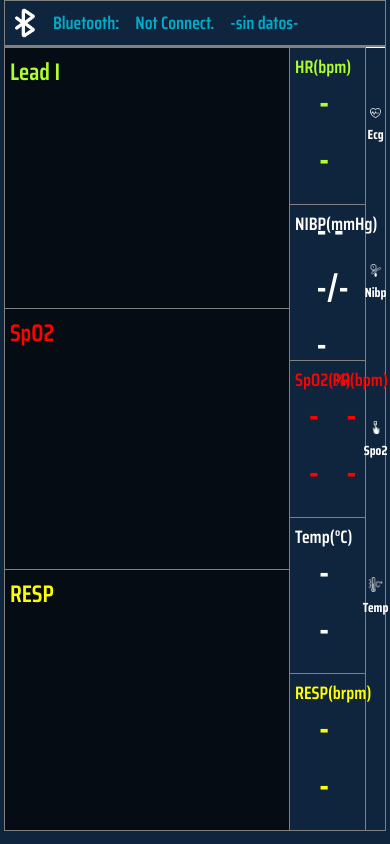
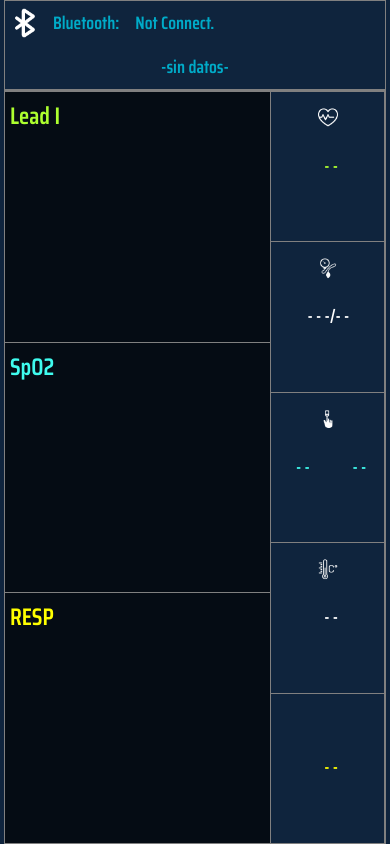
Before and after one commit to ematijasvic-conflu/berry-em, a plain HTML site: page public/index.html in a window 390 px wide. Drawn offline with Linux system fonts and the light colour scheme.

Commit message:
agregar xs

```diff
--- a/public/css/styles.css
+++ b/public/css/styles.css
@@ -28,11 +28,24 @@ body {
 .status-bar-container {
   width: 98%;
   /* height: 5%; */
-
   border: 1px solid grey;
-
   display: flex;
   flex-direction: row;
+}
+
+.bluetooth-container {
+  display: flex;
+  flex-direction: row;
+}
+
+@media (max-width: 768px) {
+  .status-bar-container {
+    flex-direction: column;
+  }
+  .status-bar-container div {
+    display: flex;
+    flex-direction: row;
+  }
 }
 
 .bluetoothImage {
@@ -56,6 +69,13 @@ body {
 .bluetoothImage img {
   height: 40px;
   width: 40px;
+}
+
+.info-container{
+  display: flex;
+  justify-content: center;
+  text-align: center;
+  border: red 2 px solid;
 }
 
 .status-text {
@@ -95,6 +115,11 @@ body {
   flex-direction: column;
   align-items: stretch;
 }
+@media (max-width: 768px) {
+  .waveforms-container {
+    width: 70%;
+  }
+}
 
 .waveform-box {
   width: 100%;
@@ -132,16 +157,25 @@ body {
   flex-direction: column;
   align-items: stretch;
 }
+@media (max-width: 768px) {
+  .parameters-container {
+    width: 30%;
+
+  }
+}
 
 .parameter-box {
   width: 100%;
   height: 100%;
-
   border-top: 1px solid grey;
-
   display: flex;
   position: relative;
   justify-content: stretch;
+}
+@media (max-width: 768px) {
+  .parameter-box {
+  overflow: hidden;
+  }
 }
 
 .parameter-title {
@@ -149,6 +183,11 @@ body {
   margin: 5px;
   display: block;
   font-size: large;
+}
+@media (max-width: 768px) {
+  .parameter-title {
+    display: none;
+  }
 }
 
 .parameter-value {
@@ -158,6 +197,12 @@ body {
   transform: translate(-50%, -50%);
   margin: 5px;
   font-size: 36px;
+}
+@media (max-width: 768px) {
+  .parameter-value {
+    transform: translate(-60%, -70%);
+    font-size: 110%;
+  }
 }
 
 .parameter-subox {
@@ -177,6 +222,11 @@ body {
   flex-direction: column;
   align-items: center;
   justify-content: flex-start;
+}
+@media (max-width: 768px) {
+  .settings-container{
+    display: none;
+  }
 }
 
 .item-settings-container {
@@ -200,6 +250,29 @@ body {
   opacity: 0.8;
   background-color: rgba(104, 107, 109, 0.169);
 }
+.setting-button-xs {
+  display: none;
+}
+@media (max-width: 768px) {
+  .setting-button-xs {
+    cursor: pointer;
+    display: block;
+    box-sizing: content-box;
+    padding: 4px 6px;
+    border-radius: 2px;
+    width: 20px;
+    height: 20px;
+    position: absolute;
+    top: 10%;
+    left: 50%;
+    transform: translate(-50%, -10%);
+  }
+}
+
+.setting-button-xs:active {
+  transform: scale(0.9);
+  background-color : rgb(63, 251, 238,80%);
+}
 
 .setting-button {
   width: 60%;
@@ -217,7 +290,7 @@ body {
 }
 
 .spo2-color {
-  color: red;
+  color: rgb(63, 251, 238);
 }
 
 .resp-color {
--- a/public/index.html
+++ b/public/index.html
@@ -13,6 +13,7 @@
 
   <body>
     <div class="status-bar-container">
+      <div  class="bluetooth-container">
         <div
           class="bluetoothImage"
           id="bluetoothImage"
@@ -22,10 +23,13 @@
         </div>
         <div class="status-text">Bluetooth:</div>
         <div id="bluetooth-status" class="status-text">Not Connect.</div>
+      </div>
+      <div class="info-container">
         <div id="patient" class="status-text"></div>
         <p id="error-text" class="error-text">
           Error: por favor intente de nuevo
         </p>
+      </div>
     </div>
     <div class="container">
       <div class="waveforms-container">
@@ -45,6 +49,7 @@
 
       <div class="parameters-container">
         <div class="parameter-box">
+          <img id="ecg-button-xs" class="setting-button-xs" src="./images/Ecg.png" />
           <span class="parameter-title ecg-color">HR(bpm)</span>
           <span class="parameter-value ecg-color" id="parameter-heart-rate"
             >- -</span
@@ -52,6 +57,7 @@
         </div>
 
         <div class="parameter-box">
+          <img id="nibp-button-xs" class="setting-button-xs" src="./images/nibp.png" />
           <span class="parameter-title nibp-color">NIBP(mmHg)</span>
           <span class="parameter-value nibp-color" id="parameter-nibp"
             >- - -/- -</span
@@ -59,13 +65,13 @@
         </div>
 
         <div class="parameter-box">
+          <img id="spo2-button-xs" class="setting-button-xs" src="./images/spO2.png" />
+          <span class="parameter-title spo2-color">SpO2(%)</span>
           <div class="parameter-subox">
-            <span class="parameter-title spo2-color">SpO2(%)</span>
             <span class="parameter-value spo2-color" id="parameter-spo2"
               >- -</span
             >
           </div>
-
           <div class="parameter-subox">
             <span class="parameter-title spo2-color">PR(bpm)</span>
             <span class="parameter-value spo2-color" id="parameter-pulse-rate"
@@ -75,6 +81,7 @@
         </div>
 
         <div class="parameter-box">
+          <img id="temp-button-xs" class="setting-button-xs" src="./images/tmp.png" />
           <span class="parameter-title temperature-color">Temp(°C)</span>
           <span
             class="parameter-value temperature-color"
--- a/src/index.js
+++ b/src/index.js
@@ -81,15 +81,14 @@ function onBtnSearchClick() {
   patientMonitor.connect();
 }
 
-function onBtnEcgClick() {
+function onBtnEcgClick(id) {
   if (
-    sessionStorage.getItem("btnEcg") !== "active" &&
+    sessionStorage.getItem(id) !== "active" &&
     sessionStorage.getItem("bth-status") == "Connected to BerryMed"
   ) {
-    setColorBtn("btnEcg");
-    sessionStorage.setItem("btnEcg", "active");
+    setColorBtn(id);
+    sessionStorage.setItem(id, "active");
     let ecgMeasureTime = getActualTime();
-    console.log("ecgBtn");
     let counterEcg = 0;
     let saveEcgDataExecuted = false;
 
@@ -546,6 +545,7 @@ const descryptData = (data) => {
 
 const setColorBtn = (id) => {
   let boton = document.getElementById(id);
+  console.log(boton);
   boton.style.backgroundColor = "#00ABC8";
   setTimeout(function () {
     boton.style.backgroundColor = "";
@@ -595,7 +595,6 @@ const getActualTime = () => {
 
 document.addEventListener("DOMContentLoaded", () => {
   window.addEventListener("message", e => {
-    // Extraer la parte deseada de la URL
     var url = new URL(e.data);
     baseUrl = url.origin + url.pathname.split('/').slice(0, 2).join('/');
     console.log(baseUrl);
@@ -607,7 +606,7 @@ document.addEventListener("DOMContentLoaded", () => {
   fillPatientData();
 
   document.getElementById("btnEcg").addEventListener("click", () => {
-    onBtnEcgClick();
+    onBtnEcgClick("btnEcg");
   });
 
   document.getElementById("btnNibp").addEventListener("click", () => {
@@ -620,4 +619,21 @@ document.addEventListener("DOMContentLoaded", () => {
   document.getElementById("btnTemp").addEventListener("click", () => {
     onBtnTemperatureClick();
   });
+
+  /*____________________MOVIL______________________*/
+
+  document.getElementById("ecg-button-xs").addEventListener("click", () => {
+    onBtnEcgClick("ecg-button-xs");
+  });
+
+  document.getElementById("nibp-button-xs").addEventListener("click", () => {
+    onBtnNIBPClick("nibp-button-xs");
+  });
+
+  document.getElementById("spo2-button-xs").addEventListener("click", () => {
+    onBtnSpo2Click("spo2-button-xs");
+  });
+  document.getElementById("temp-button-xs").addEventListener("click", () => {
+    onBtnTemperatureClick("temp-button-xs");
+  });
 });
```
Lines whose indentation alone changed are shown as unchanged.
